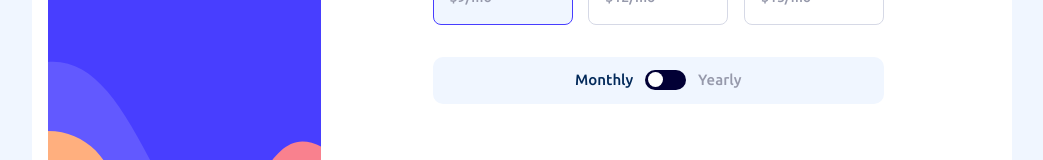
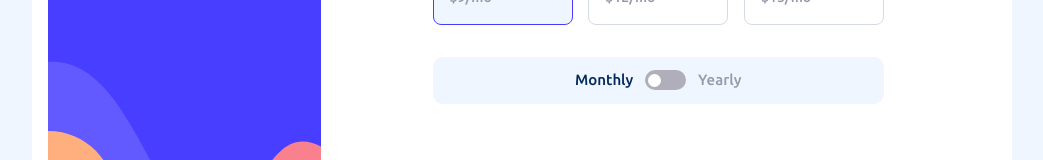
Before and after one commit to thelouisgram/multi-step-form, a React (Vite) app: page / in a window 1280 px wide. Both pictures are taken after typing "Sample", "name@example.com", "5" into the empty fields and a click on the button "Next Step". Shown: the part 398-558 px from the top of the page, without its empty margins (118-1161 px from the left). Built offline with nearby package versions, Linux system fonts and the light colour scheme.

Commit message:
newfeatures

```diff
--- a/src/App.jsx
+++ b/src/App.jsx
@@ -52,9 +52,16 @@ export default function App() {
     setPlanPeriod((prev) => !prev);
   };
 
+  //Next page
+  const nextPage = () => {
+    setCurrentStep((prev) => prev + 1);
+    setCurrentVariant("nextPage")
+  }
+
   // Go back one page
   const goBack = () => {
     setCurrentStep((prev) => prev - 1);
+    setCurrentVariant("goBack")
   };
 
   // State for checked addOns
@@ -78,6 +85,30 @@ export default function App() {
     },
     [selectedData]
   );
+
+  // Create a state variable to keep track of the current variant
+  const [currentVariant, setCurrentVariant] = useState("default");
+  console.log(currentVariant)
+
+  const variants = {
+    nextPage: {
+      initial: { opacity: 0, x: 40 },
+      animate: { opacity: 1, x: 0 },
+      exit: { opacity: 0, x: -40 },
+      transition: { duration: 1, ease: 'easeInOut' }
+    },
+    goBack: {
+      initial: { opacity: 0, x: -40 },
+      animate: { opacity: 1, x: 0 },
+      exit: { opacity: 0, x: 40 },
+      transition: { duration: 1, ease: 'easeInOut' }
+    },
+    default: {
+      initial: { opacity: 0, y: 30 },
+      animate: { opacity: 1, y: 0 },
+      transition: { duration: 1, ease: 'easeInOut' }
+    }
+  };
 
   return (
     <div className='h-full md:h-[100vh]'>
@@ -107,7 +138,10 @@ export default function App() {
             setCheckedStates={setCheckedStates}
             setAllAddOns={setAllAddOns}
             allAddOns={allAddOns}
-            checkedAddsOn={checkedAddsOn}/>
+            checkedAddsOn={checkedAddsOn}
+            currentVariant={currentVariant}
+            setCurrentVariant={setCurrentVariant}
+            variants ={variants}/>
         </div>
       </section>
     </div>
--- a/src/components/PeriodCheckbox.jsx
+++ b/src/components/PeriodCheckbox.jsx
@@ -3,13 +3,9 @@ import React from 'react'
 const PeriodCheckbox = ({ isChecked, onChange }) => {
   return (
     <div>
-      <label className="switch">
-        <input type="checkbox" checked={isChecked} onChange={onChange} />
-        <div className="slider"></div>
-        <div className="slider-card">
-          <div className="slider-card-face slider-card-front"></div>
-          <div className="slider-card-face slider-card-back"></div>
-        </div>
+      <label title="Toggle Theme" className="switch ">
+        <input checked={isChecked} onChange={onChange} type="checkbox" />
+        <span className="slider round"></span>
       </label>
     </div>
   )
--- a/src/components/RightContainer.jsx
+++ b/src/components/RightContainer.jsx
@@ -1,3 +1,4 @@
+/* eslint-disable react/prop-types */
 import React from 'react'
 import PersonalInfo from '../pages/PersonalInfo';
 import { motion, AnimatePresence } from 'framer-motion';
@@ -8,7 +9,8 @@ import ThankYou from './ThankYou';
 
 const RightContainer = ({ currentStep, formData, setFormData, planPeriod, goBack, togglePlan,
     setSelectedPlan, selectedPlan, isChecked, setIsChecked, selectedPlanData, setCurrentStep,
-    selectedData, checkedStates, setCheckedStates, setAllAddOns, allAddOns, checkedAddsOn }) => {
+    selectedData, checkedStates, setCheckedStates, setAllAddOns, allAddOns, checkedAddsOn,
+    variants, nextPage, currentVariant, setCurrentVariant }) => {
   return (
       <div className="md:w-[680px] shadow-lg md:shadow-none bg-white md:bg-transparent rounded-[10px] md:rounded-0 py-10 px-6 md:px-28 md:pt-10 md:pb-6 md:h-full">
           {/* Personal Info form */}
@@ -16,16 +18,19 @@ const RightContainer = ({ currentStep, formData, setFormData, planPeriod, goBack
               {currentStep === 0 && (
                   <motion.div
                       key="personal-info"
-                      initial={{ opacity: 0, y: 40 }}
-                      animate={{ opacity: 1, y: 0 }}
-                      exit={{ opacity: 0, y: -40 }}
-                      transition={{ duration: 0.6, ease: 'easeInOut' }}
+                      variants={variants[currentVariant]}
+                      initial="initial"
+                      animate="animate"
+                      exit="exit"
+                      transition="transition"
                       className="md:h-full"
                   >
                       <PersonalInfo
                           setCurrentStep={setCurrentStep}
                           formData={formData}
                           setFormData={setFormData}
+                          nextPage={nextPage}
+                          setCurrentVariant={setCurrentVariant}
                       />
                   </motion.div>
               )}
@@ -33,10 +38,11 @@ const RightContainer = ({ currentStep, formData, setFormData, planPeriod, goBack
               {currentStep === 1 && (
                   <motion.div
                       key="select-plan"
-                      initial={{ opacity: 0, y: 40 }}
-                      animate={{ opacity: 1, y: 0 }}
-                      exit={{ opacity: 0, y: -40 }}
-                      transition={{ duration: 0.6, ease: 'easeInOut' }}
+                      variants={variants[currentVariant]}
+                      initial="initial"
+                      animate="animate"
+                      exit="exit"
+                      transition="transition"
                       className="md:h-full"
                   >
                       <SelectPlan
@@ -49,6 +55,7 @@ const RightContainer = ({ currentStep, formData, setFormData, planPeriod, goBack
                           isChecked={isChecked}
                           setIsChecked={setIsChecked}
                           selectedData={selectedPlanData}
+                          setCurrentVariant={setCurrentVariant}
                       />
                   </motion.div>
               )}
@@ -56,10 +63,11 @@ const RightContainer = ({ currentStep, formData, setFormData, planPeriod, goBack
               {currentStep === 2 && (
                   <motion.div
                       key="adds-on"
-                      initial={{ opacity: 0, y: 40 }}
-                      animate={{ opacity: 1, y: 0 }}
-                      exit={{ opacity: 0, y: -40 }}
-                      transition={{ duration: 0.6, ease: 'easeInOut' }}
+                      variants={variants[currentVariant]}
+                      initial="initial"
+                      animate="animate"
+                      exit="exit"
+                      transition="transition"
                       className="md:h-full"
                   >
                       <AddOns
@@ -71,6 +79,7 @@ const RightContainer = ({ currentStep, formData, setFormData, planPeriod, goBack
                           setAllAddOns={setAllAddOns}
                           allAddOns={allAddOns}
                           setCurrentStep={setCurrentStep}
+                          setCurrentVariant={setCurrentVariant}
                       />
                   </motion.div>
               )}
@@ -78,16 +87,18 @@ const RightContainer = ({ currentStep, formData, setFormData, planPeriod, goBack
               {currentStep === 3 && (
                   <motion.div
                       key="summary"
-                      initial={{ opacity: 0, y: 40 }}
-                      animate={{ opacity: 1, y: 0 }}
-                      exit={{ opacity: 0, y: -40 }}
-                      transition={{ duration: 0.6, ease: 'easeInOut' }}
+                      variants={variants[currentVariant]}
+                      initial="initial"
+                      animate="animate"
+                      exit="exit"
+                      transition="transition"
                       className="md:h-full"
                   >
                       <Summary goBack={goBack}
                           setCurrentStep={setCurrentStep}
                           selectedPlan={selectedPlan}
-                          checkedAddsOn={checkedAddsOn} />
+                          checkedAddsOn={checkedAddsOn}
+                          setCurrentVariant={setCurrentVariant} />
                   </motion.div>
               )}
               {/* ThankYou */}
--- a/src/components/inputs/NameInput.jsx
+++ b/src/components/inputs/NameInput.jsx
@@ -18,8 +18,9 @@ const NameInput = ( { fieldRequired, formData, handleChange }) => {
               value={formData.name}
               onChange={handleChange}
               placeholder="e.g. Stephen King"
-              className={`border-[1px] placeholder-bold placeholder-coolGray px-4 py-3
-							 rounded-[4px] md:rounded-[8px] text-[16px] font-[500] focus:outline-none
+              className={`border-[1px] placeholder-bold placeholder-coolGray px-4 py-3 text-marineBlue
+							 md:rounded-[8px] text-[16px] font-[500] focus:outline-none
+                             focus:border-marineBlue rounded-[4px]
                              ${fieldRequired.input1
                       ? 'border-strawberryRed'
                       : 'border-lightGray'}`}
--- a/src/index.css
+++ b/src/index.css
@@ -7,6 +7,7 @@
 :root{
   min-height: 100vh;
   background-color: hsl(217, 100%, 97%);
+  -webkit-tap-highlight-color: transparent;
 }
 
 .left-container{
@@ -62,53 +63,115 @@ input[type=number]::-webkit-outer-spin-button {
   left: 0;
   right: 0;
   bottom: 0;
-  background-color: #020035;
+  background-color: #b0aebb;
+  -webkit-transition: .4s;
   transition: .4s;
-  border-radius: 16px;
 }
 
-.slider-card {
+.slider:before {
   position: absolute;
   content: "";
-  height: var(--circle-dim);
-  width: var(--circle-dim);
-  border-radius: 10px;
-  left: 0.16em;
-  bottom: 0.16em;
+  height: 13px;
+  width: 13px;
+  left: 3px;
+  bottom: 3px;
+  background-color: white;
+  -webkit-transition: .4s;
   transition: .4s;
-  pointer-events: none;
 }
 
-.slider-card-face {
-  position: absolute;
-  inset: 0;
-  backface-visibility: hidden;
-  perspective: 1000px;
-  border-radius: 50%;
-  transition: .4s transform;
+input:checked + .slider {
+  background-color: hsl(213, 96%, 18%);
 }
 
-.slider-card-front {
-  background-color: #ffffff;
+
+input:checked + .slider:before {
+  -webkit-transform: translateX(21.5px);
+  -ms-transform: translateX(21.5px);
+  transform: translateX(21.5px);
 }
 
-.slider-card-back {
-  background-color: #ffffff;
-  transform: rotateY(180deg);
+/* Rounded sliders */
+.slider.round {
+  border-radius: 22px;
 }
 
-input:checked ~ .slider-card .slider-card-back {
-  transform: rotateY(0);
+.slider.round:before {
+  border-radius: 50%;
 }
 
-input:checked ~ .slider-card .slider-card-front {
-  transform: rotateY(-180deg);
+.light-shadow{
+  background: #ffffff;
+  border: solid 1px hsl(213, 96%, 18%);
 }
 
-input:checked ~ .slider-card {
-  transform: translateX(1.43em);
+.dark-shadow{
+  background: #151515;
+  border: solid 1px hsl(213, 96%, 18%);
 }
 
-input:checked ~ .slider {
-  background-color: #020035;
+
+/* The container */
+.container {
+  display: block;
+  position: relative;
+  cursor: pointer;
+  font-size: 20px;
+  -webkit-user-select: none;
+  -moz-user-select: none;
+  -ms-user-select: none;
+  user-select: none;
 }
+
+/* Hide the browser's default checkbox */
+.container input {
+  position: absolute;
+  opacity: 0;
+  cursor: pointer;
+  height: 0;
+  width: 0;
+}
+
+/* Create a custom checkbox */
+.checkmark {
+  position: absolute;
+  top: 0;
+  left: 0;
+  height: 22px;
+  width: 22px;
+  background-color: #fff;
+  border-radius:4px;
+  border: solid 1px hsl(229, 24%, 87%);
+}
+
+/* When the checkbox is checked, add a blue background */
+.container input:checked ~ .checkmark {
+  background-color: #2196F3;
+  border:transparent;
+
+}
+
+/* Create the checkmark/indicator (hidden when not checked) */
+.checkmark:after {
+  content: "";
+  position: absolute;
+  display: none;
+}
+
+/* Show the checkmark when checked */
+.container input:checked ~ .checkmark:after {
+  display: block;
+}
+
+/* Style the checkmark/indicator */
+.container .checkmark:after {
+  left: 8px;
+  top: 4px;
+  width: 6px;
+  height: 12px;
+  border: solid white;
+  border-width: 0 3px 3px 0;
+  -webkit-transform: rotate(45deg);
+  -ms-transform: rotate(45deg);
+  transform: rotate(45deg);
+}
--- a/src/pages/AddOns.jsx
+++ b/src/pages/AddOns.jsx
@@ -3,7 +3,7 @@ import GoBackBtn from '../components/buttons/GoBackBtn';
 import NextStep from '../components/buttons/NextStep';
 import PickAddsOn from '../components/PickAddsOn';
 
-const AddOns = ({ goBack, checkedStates, setCheckedStates, setAllAddOns, allAddOns, setCurrentStep }) => {
+const AddOns = ({ goBack, checkedStates, setCheckedStates, setAllAddOns, allAddOns, setCurrentStep, setCurrentVariant }) => {
 
     // Function changes the checked value in the allAddOns State
     const toggleCheckedAddsOn = (index) => {
@@ -38,7 +38,8 @@ const AddOns = ({ goBack, checkedStates, setCheckedStates, setAllAddOns, allAddO
     // Submit form
     const submitForm = (event) => {
         event.preventDefault();
-        setCurrentStep((prev) => prev + 1);
+        setCurrentVariant("nextPage");
+		setCurrentStep((prev) => prev + 1);
     };
 
     return (
--- a/src/pages/PersonalInfo.jsx
+++ b/src/pages/PersonalInfo.jsx
@@ -4,7 +4,7 @@ import NameInput from '../components/inputs/NameInput';
 import EmailInput from '../components/inputs/EmailInput';
 import NumberInput from '../components/inputs/NumberInput';
 
-const PersonalInfo = ({ formData, setFormData, setCurrentStep }) => {
+const PersonalInfo = ({ formData, setFormData, setCurrentStep, setCurrentVariant }) => {
 	// State to track empty inputs
 	const [ fieldRequired, setFieldRequired ] = useState({
 		input1: false,
@@ -22,6 +22,7 @@ const PersonalInfo = ({ formData, setFormData, setCurrentStep }) => {
 		} else if (!formData.phoneNumber) {
 			setFieldRequired({ ...fieldRequired, input3: true });
 		} else {
+			setCurrentVariant("nextPage")
 			setCurrentStep((prev) => prev + 1);
 		}
 	};
--- a/src/pages/SelectPlan.jsx
+++ b/src/pages/SelectPlan.jsx
@@ -5,7 +5,7 @@ import Plan from '../components/Plan';
 import GoBackBtn from '../components/buttons/GoBackBtn';
 
 const SelectPlan = ({ planPeriod, goBack, togglePlan, setSelectedPlan, selectedPlan, setCurrentStep,
-					isChecked, setIsChecked, selectedData }) => {
+	isChecked, setIsChecked, selectedData, setCurrentVariant }) => {
 
 
 	// Function to set the selected plan to whatever plan is clicked
@@ -31,6 +31,7 @@ const SelectPlan = ({ planPeriod, goBack, togglePlan, setSelectedPlan, selectedP
 	// Submit form and move forward by a page
 	const submitForm = (event) => {
 		event.preventDefault();
+		setCurrentVariant("nextPage");
 		setCurrentStep((prev) => prev + 1);
 	};
 
--- a/src/pages/Summary.jsx
+++ b/src/pages/Summary.jsx
@@ -1,7 +1,7 @@
 import React, { useState } from 'react';
 import Finish from '../components/Finish';
 
-const Summary = ({ goBack, selectedPlan, setCurrentStep, checkedAddsOn }) => {
+const Summary = ({ goBack, selectedPlan, setCurrentStep, checkedAddsOn, setCurrentVariant }) => {
 
     // Render CheckedAddOns
     const addOn = checkedAddsOn.map((addOn, index) => {
@@ -19,6 +19,7 @@ const Summary = ({ goBack, selectedPlan, setCurrentStep, checkedAddsOn }) => {
 
     // Submit form here
     const submitForm = (event) => {
+        setCurrentVariant("nextPage")
         event.preventDefault()
         setCurrentStep(prev => prev + 1)
     }
```
Also changed, not shown: src/components/Finish.jsx (+5 -2 lines), src/components/PickAddsOn.jsx (+31 -14 lines).
